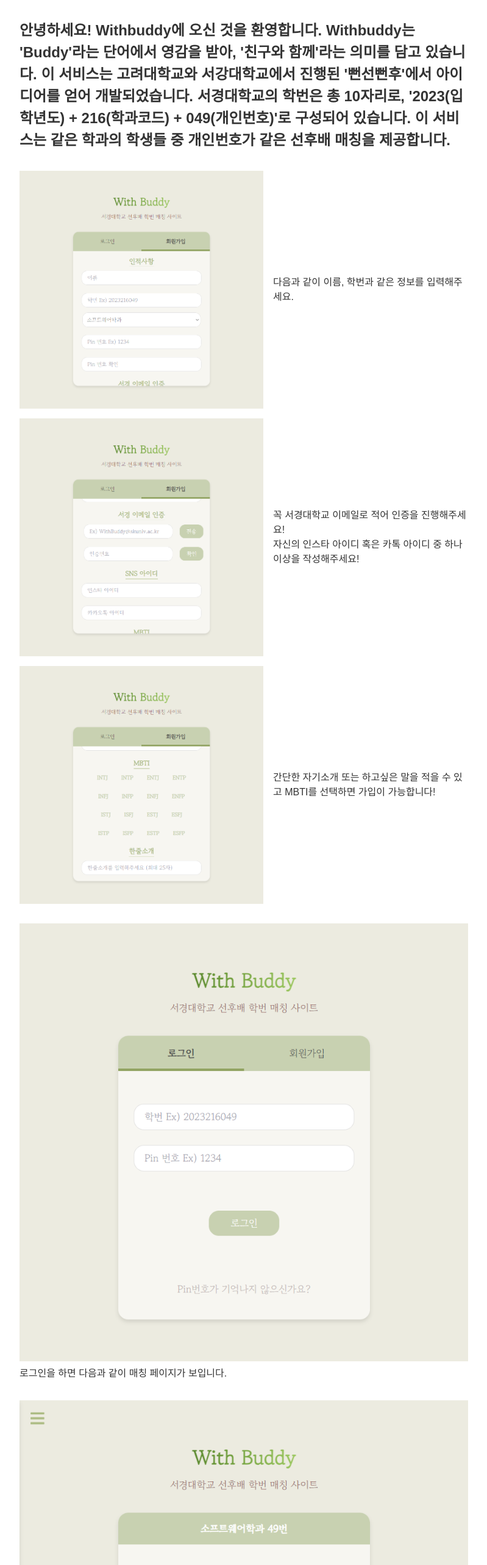
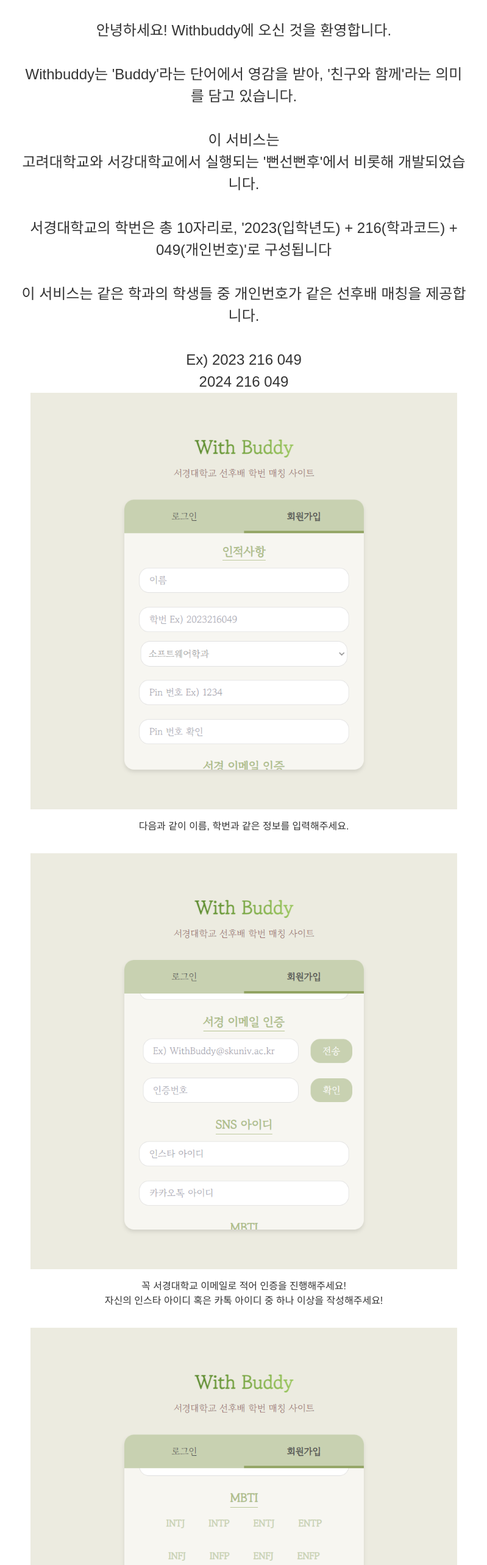
Before and after one commit to ye-seob/WithBuddy_fe, a React (Vite) app: page /guide in a window 1280 px wide. Shown: the top 2566 px of the page at 61% size, without its empty margins (240-1039 px from the left). Built offline with nearby package versions, Linux system fonts and the light colour scheme; a web font is replaced by a local one.

Commit message:
가이드 페이지 수정

```diff
--- a/src/pages/GuidePage.tsx
+++ b/src/pages/GuidePage.tsx
@@ -12,55 +12,84 @@
 const GuidePage = () => {
   return (
     <div className={styles.container}>
-      <h1 className={styles.header}>
-        안녕하세요! Withbuddy에 오신 것을 환영합니다. Withbuddy는 'Buddy'라는
-        단어에서 영감을 받아, '친구와 함께'라는 의미를 담고 있습니다. 이
-        서비스는 고려대학교와 서강대학교에서 진행된 '뻔선뻔후'에서 아이디어를
-        얻어 개발되었습니다. 서경대학교의 학번은 총 10자리로, '2023(입학년도) +
-        216(학과코드) + 049(개인번호)'로 구성되어 있습니다. 이 서비스는 같은
-        학과의 학생들 중 개인번호가 같은 선후배 매칭을 제공합니다.
-      </h1>
+      <span className={styles.header}>
+        안녕하세요! Withbuddy에 오신 것을 환영합니다.
+        <br />
+        <br /> Withbuddy는 'Buddy'라는 단어에서 영감을 받아, '친구와 함께'라는
+        의미를 담고 있습니다.
+        <br />
+        <br />
+        이 서비스는 <br />
+        고려대학교와 서강대학교에서 실행되는 '뻔선뻔후'에서 비롯해
+        개발되었습니다.
+        <br />
+        <br />
+        서경대학교의 학번은 총 10자리로, '2023(입학년도) + 216(학과코드) +
+        049(개인번호)'로 구성됩니다
+        <br />
+        <br />이 서비스는 같은 학과의 학생들 중 개인번호가 같은 선후배 매칭을
+        제공합니다.
+        <br />
+        <br />
+        Ex) 2023 216 049 <br /> 2024 216 049
+      </span>
 
-      <div className={styles.signupSection}>
       <div className={styles.signupStep}>
-          <img src={signup1} alt="회원가입 1단계" />
-          <p>다음과 같이 이름, 학번과 같은 정보를 입력해주세요.</p>
+        <img src={signup1} alt="회원가입 1단계" className={styles.image} />
+        <p className={styles.description}>
+          다음과 같이 이름, 학번과 같은 정보를 입력해주세요.
+        </p>
       </div>
+
       <div className={styles.signupStep}>
-          <img src={signup2} alt="회원가입 2단계" />
-          <p>
+        <img src={signup2} alt="회원가입 2단계" className={styles.image} />
+        <p className={styles.description}>
           꼭 서경대학교 이메일로 적어 인증을 진행해주세요!
           <br />
           자신의 인스타 아이디 혹은 카톡 아이디 중 하나 이상을 작성해주세요!
         </p>
       </div>
+
       <div className={styles.signupStep}>
-          <img src={signup3} alt="회원가입 3단계" />
-          <p>
-            간단한 자기소개 또는 하고싶은 말을 적을 수 있고 MBTI를 선택하면
-            가입이 가능합니다!
+        <img src={signup3} alt="회원가입 3단계" className={styles.image} />
+        <p className={styles.description}>
+          간단한 자기소개 또는 하고싶은 말을 적을 수 있고 MBTI를 선택하면 가입이
+          가능합니다!
         </p>
       </div>
+
+      <div className={styles.signupStep}>
+        <img src={loginPage} alt="로그인 페이지" className={styles.image} />
+        <p className={styles.description}>
+          로그인을 하면 다음과 같이 매칭 페이지가 보입니다.
+        </p>
       </div>
 
-      <div className={styles.loginSection}>
-        <img src={loginPage} alt="로그인 페이지" />
-        <p>로그인을 하면 다음과 같이 매칭 페이지가 보입니다.</p>
+      <div className={styles.signupStep}>
+        <img src={matchPage} alt="매치 페이지" className={styles.image} />
+        <img src={profile} alt="프로필" className={styles.image} />
+        <p className={styles.description}>
+          Buddy의 프로필을 눌러 상대방의 정보를 확인할 수 있어요.
+        </p>
       </div>
 
-      <div className={styles.profileSection}>
-        <img src={matchPage} alt="매치 페이지" />
-        <img src={profile} alt="프로필" />
-        <p>Buddy의 프로필을 눌러 상대방의 정보를 확인할 수 있어요.</p>
+      <div className={styles.signupStep}>
+        <img src={rankingPage} alt="랭킹 페이지" className={styles.image} />
+        <p className={styles.description}>
+          랭킹 페이지에선 각 학과의 학생 수를 기반으로 랭킹을 매겼어요!
+        </p>
       </div>
 
-      <div className={styles.otherPages}>
-        <img src={rankingPage} alt="랭킹 페이지" />
-        <p>랭킹 페이지에선 각 학과의 학생 수를 기반으로 랭킹을 매겼어요!</p>
-        <img src={editPage} alt="에딧 페이지" />
-        <p>수정 페이지에선 수정이 가능합니다.</p>
-        <img src={settingPage} alt="설정 페이지" />
-        <p>설정 페이지에서 메일 및 회원탈퇴가 가능합니다.</p>
+      <div className={styles.signupStep}>
+        <img src={editPage} alt="에딧 페이지" className={styles.image} />
+        <p className={styles.description}>수정 페이지에선 수정이 가능합니다.</p>
+      </div>
+
+      <div className={styles.signupStep}>
+        <img src={settingPage} alt="설정 페이지" className={styles.image} />
+        <p className={styles.description}>
+          설정 페이지에서 메일 및 회원탈퇴가 가능합니다.
+        </p>
       </div>
     </div>
   );
--- a/src/public/css/GuidePage.module.css
+++ b/src/public/css/GuidePage.module.css
@@ -4,41 +4,42 @@
   padding: 2rem;
   color: #333;
   background-color: #fff;
+  text-align: center;
 }
 
 .header {
   font-size: 1.5rem;
-  font-weight: bold;
   margin-bottom: 2rem;
-}
-
-.signupSection,
-.loginSection,
-.profileSection,
-.otherPages {
-  margin-bottom: 2rem;
+  text-align: center;
 }
 
 .signupStep {
   display: flex;
+  flex-direction: column;
   align-items: center;
+  margin-bottom: 2rem;
+}
+
+.image {
+  width: 100%;
+  max-width: 300px;
   margin-bottom: 1rem;
 }
 
-.signupStep img {
-  width: 400px;
-  margin-right: 1rem;
+.description {
+  text-align: center;
+  font-size: 1rem;
+  line-height: 1.5;
 }
 
-.loginSection img,
-.profileSection img,
-.otherPages img {
-  max-width: 100%;
-  margin-bottom: 0.5rem;
+@media (min-width: 768px) {
+  .image {
+    max-width: 500px;
+  }
 }
 
-.otherPages {
-  display: grid;
-  grid-template-columns: repeat(3, 1fr);
-  grid-gap: 1rem;
+@media (min-width: 1024px) {
+  .image {
+    max-width: 700px;
+  }
 }
```
Lines whose indentation alone changed are shown as unchanged.
